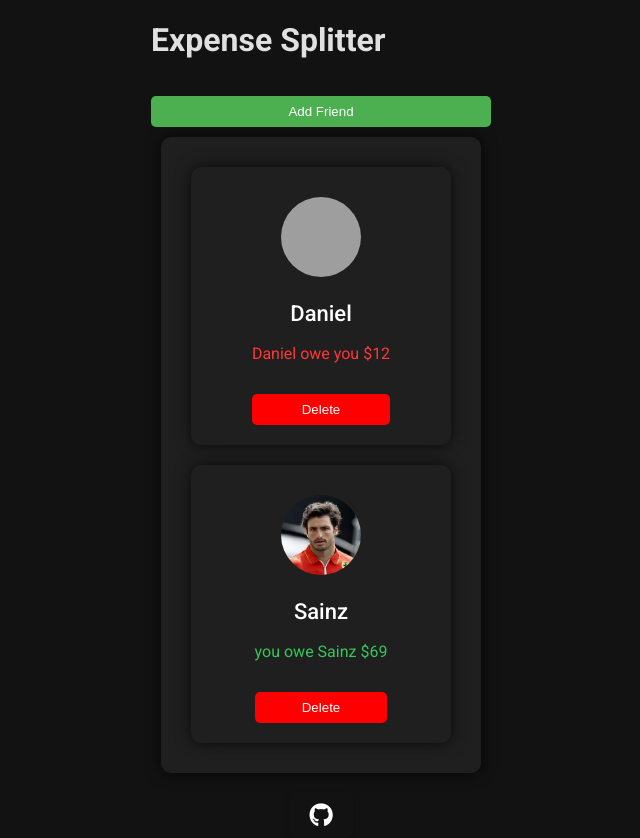
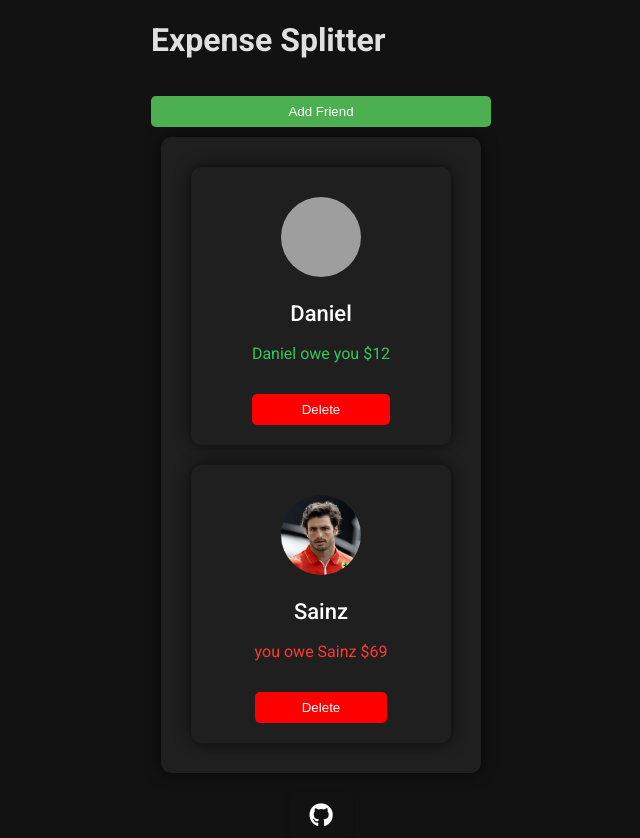
Before and after one commit to Pushkar021/Expense-Splitter, a React (Vite) app: page / in a window 1280 px wide. Shown: the whole page, without its empty margins (319-959 px from the left). Built offline with nearby package versions, Linux system fonts and the light colour scheme; grey boxes are pictures that could not be loaded.

Commit message:
Update hero.jsx

```diff
--- a/src/components/hero.jsx
+++ b/src/components/hero.jsx
@@ -49,7 +49,7 @@ export default function Hero({ users, reset }) {
             </div>
             <div>
               <h2 className="personname">{data.name}</h2>
-              <p className={!data.a ? "moneydebt" : "money"}>
+              <p className={!data.a ? "money" : "moneydebt"}>
                 {!data.a
                   ? `${data.name} owe you $${data.money}`
                   : `you owe  ${data.name} $${data.money}`}
```
